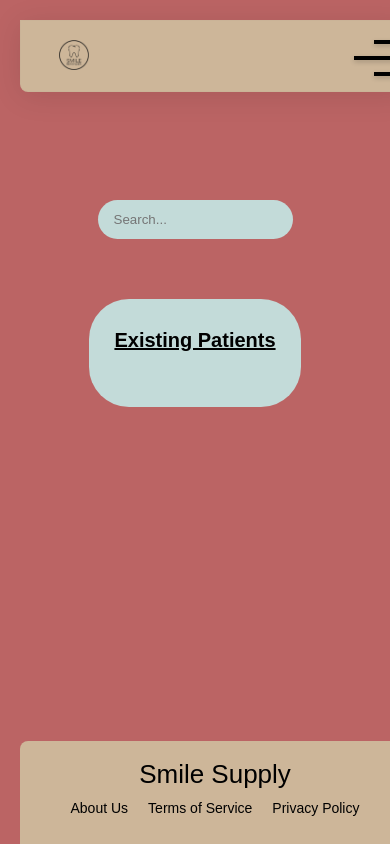
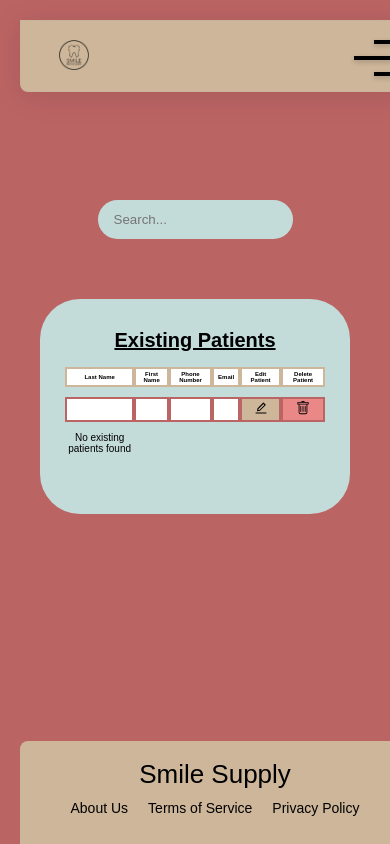
Before and after one commit to svizzusi/smile-reminder-fe, a React (Vite) app: page /existing-patients-page in a window 390 px wide. Built offline with nearby package versions, Linux system fonts and the light colour scheme.

Commit message:
Edited existing patients card

```diff
--- a/package.json
+++ b/package.json
@@ -11,8 +11,10 @@
   },
   "dependencies": {
     "@react-icons/all-files": "^4.1.0",
+    "axios": "^1.6.8",
     "react": "^18.2.0",
     "react-dom": "^18.2.0",
+    "react-icons": "^5.0.1",
     "react-router-dom": "^6.22.3"
   },
   "devDependencies": {
--- a/src/components/existingPatients/existingPatientsCard/ExistingPatientsCard.jsx
+++ b/src/components/existingPatients/existingPatientsCard/ExistingPatientsCard.jsx
@@ -1,6 +1,44 @@
+import style from './ExistingPatientsCard.module.css'
+import {BsTrash} from 'react-icons/bs'
+import {AiOutlineEdit, AiOutlineShoppingCart} from 'react-icons/ai'
+// import axios from 'axios';
+
 const existingPatientsCard = () => {
   return (
-    <></>
+    <>
+      <tbody className={style.existingPatientsTableBody}>
+        <tr
+          className={style.existingPatientsTableRowCard}
+          >
+          <td>{}</td>
+          <td>{}</td>
+          <td>{}</td>
+          <td>{}</td>
+          <td>
+            <span className={style.existingPatientsEditBtn}
+              >
+                <AiOutlineEdit
+                // onClick={() => {
+                //   setShowEditProduct(true)
+                //   setProductId(product._id)
+                // }}
+              />
+            </span>
+          </td>
+          <td>
+            <span
+              // onClick={() => handleDelete(product._id)}
+              className={style.existingPatientsDeleteBtn}
+              >
+                <BsTrash />
+            </span>
+          </td>
+        </tr>
+        <tr>
+          <td>No existing patients found</td>
+        </tr>
+      </tbody>
+    </>
   )
 };
 
--- a/src/components/existingPatients/existingPatientsCard/ExistingPatientsCard.module.css
+++ b/src/components/existingPatients/existingPatientsCard/ExistingPatientsCard.module.css
@@ -0,0 +1,111 @@
+.existingPatientsTableBody {
+    padding: 10px 20px;
+    width: 100%;
+}
+
+.existingPatientsTableRowCard {
+    background: var(--red);
+}
+
+.existingPatientsTableRowCard td{
+    width: fit-content;
+    padding: 12px 15px;
+    background: white;
+    font-size: 1.6rem;
+    text-align: center;
+    vertical-align: middle;
+    border: 10px solid var(--red);
+}
+
+.existingPatientsTableRowCard td:nth-child(5), td:nth-child(6) {
+    cursor: pointer;
+}
+
+.existingPatientsTableRowCard td:nth-child(5) {
+    background: var(--tan);
+}
+
+.existingPatientsTableRowCard td:nth-child(6) {
+    background: var(--rustmist);
+}
+
+.existingPatientsEditBtn, .existingPatientsDeleteBtn {
+    font-size: 2.2rem;
+    padding: 6px;
+    cursor: pointer;
+}
+
+.existingPatientsEditBtn:hover {
+    color: var(--teal);
+}
+
+.existingPatientsDeleteBtn:hover {
+    color: var(--tan);
+}
+
+
+@media screen and (max-width: 1000px) {
+
+    .existingPatientsTableRowCard td{
+        padding: 12px 15px;
+        font-size: 1rem;
+        border: 5px solid var(--red);
+    }
+}
+
+@media screen and (max-width: 792px) {
+
+    .existingPatientsTableRowCard td{
+        padding: 8px 10px;
+        font-size: 1rem;
+        border: 5px solid var(--red);
+    }
+
+    .existingPatientsButtons {
+        display: flex;
+        gap: 10px;
+    }
+
+    .existingPatientsBtns {
+        width: 150px;
+        padding: 10px 12px;
+    }
+
+    .existingPatientsEditBtn, .existingPatientsDeleteBtn {
+        font-size: 1.4rem;
+    }
+}
+
+@media screen and (max-width: 684px) {
+
+    .existingPatientsTableRowCard td{
+        padding: 3px 6px;
+        font-size: .8rem;
+        border: 3px solid var(--red);
+    }
+}
+
+@media screen and (max-width: 544px) {
+
+    .existingPatientsTableRowCard td{
+        padding: 3px 5px;
+        font-size: .7rem;
+        border: 2px solid var(--red);
+    }
+}
+@media screen and (max-width: 444px) {
+
+    .existingPatientsTableRowCard td{
+        padding: 2px 4px;
+        font-size: .6rem;
+        border: 2px solid var(--red);
+    }
+}
+@media screen and (max-width: 387px) {
+
+    .existingPatientsTableRowCard td{
+        padding: 2px 3px;
+        font-size: .5rem;
+        border: 2px solid var(--red);
+    }
+}
--- a/src/components/existingPatients/existingPatientsHeader/ExistingPatientsHeader.jsx
+++ b/src/components/existingPatients/existingPatientsHeader/ExistingPatientsHeader.jsx
@@ -1,6 +1,17 @@
+import style from './ExistingPatientsHeader.module.css'
+
 const ExistingPatientsHeader = () => {
   return (
-    <></>
+    <thead className={style.existingPatientsTableHeader}>
+      <tr className={style.existingPatientsTableRowHeader}>
+        <th>Last Name</th>
+        <th>First Name</th>
+        <th>Phone Number</th>
+        <th>Email</th>
+        <th>Edit Patient</th>
+        <th>Delete Patient</th>
+      </tr>
+    </thead>
   )
 };
 
--- a/src/components/existingPatients/existingPatientsHeader/ExistingPatientsHeader.module.css
+++ b/src/components/existingPatients/existingPatientsHeader/ExistingPatientsHeader.module.css
@@ -0,0 +1,71 @@
+.existingPatientsTableHeader {
+    padding: 10px 20px;
+    width: 100%;
+}
+
+.existingPatientsTableRowHeader {
+    background: white;
+    text-align: left;
+    font-weight: bold;
+}
+
+.existingPatientsTableRowHeader th{
+    width: fit-content;
+    padding: 12px 15px;
+    font-size: 1.6rem;
+    text-align: center;
+    vertical-align: middle;
+    border: 10px solid var(--tan);
+}
+
+@media screen and (max-width: 1000px) {
+
+    .existingPatientsTableRowHeader th{
+        padding: 12px 15px;
+        font-size: 1rem;
+        border: 5px solid var(--tan);
+    }
+}
+
+@media screen and (max-width: 792px) {
+
+    .existingPatientsTableRowHeader th{
+        padding: 8px 10px;
+        font-size: 1rem;
+        border: 5px solid var(--tan);
+    }
+}
+
+@media screen and (max-width: 684px) {
+
+    .existingPatientsTableRowHeader th{
+        padding: 3px 6px;
+        font-size: .8rem;
+        border: 3px solid var(--tan);
+    }
+}
+
+@media screen and (max-width: 544px) {
+
+    .existingPatientsTableRowHeader th{
+        padding: 3px 5px;
+        font-size: .7rem;
+        border: 2px solid var(--tan);
+    }
+}
+@media screen and (max-width: 444px) {
+
+    .existingPatientsTableRowHeader th{
+        padding: 2px 4px;
+        font-size: .6rem;
+        border: 2px solid var(--tan);
+    }
+}
+@media screen and (max-width: 387px) {
+
+    .existingPatientsTableRowHeader th{
+        padding: 2px 3px;
+        font-size: .5rem;
+        border: 2px solid var(--tan);
+    }
+}
```
Also changed, not shown: 1 other file (tests, documents, lock files or other folders).
